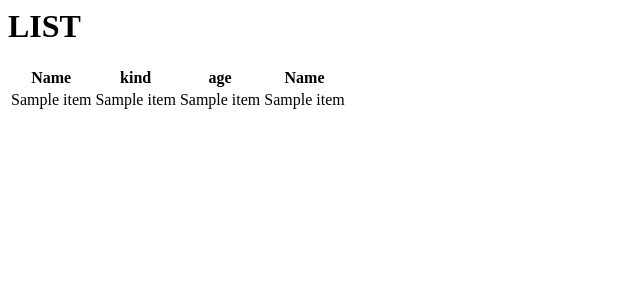
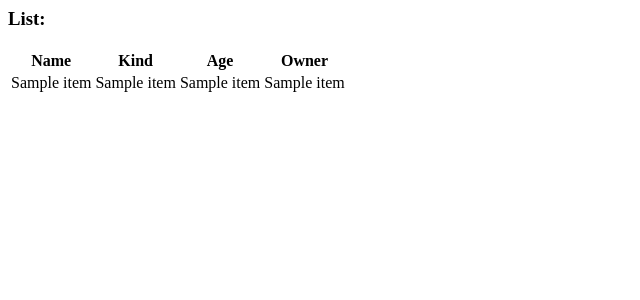
Before and after one commit to bibekmaharjan77/advanced-database-bibek, a Flask app: template topic-02-initial-flask-app/templates/list.html in a window 1280 px wide. Shown: the top 300 px of the page, without its empty margins (0-640 px from the left). Run offline with Flask 3, Linux system fonts and the light colour scheme; the template is opened without the code that fills it: most values are stand-ins (such as "Sample title", 1, 10 or a date in 2020).

Commit message:
fixed db list error

```diff
--- a/topic-02-initial-flask-app/app.py
+++ b/topic-02-initial-flask-app/app.py
@@ -15,13 +15,10 @@ def get_index():
 @app.route("/hello", methods=["GET"]) # This is a 'decoration' --connects routes to function
 @app.route("/hello/<name>", methods=["GET"]) # This is a 'decoration' --connects routes to function
 def get_hello(name = "world"):
-
     data = [
         {"name":"Bibek","age":26},
         {"name":"Sujan","age":29},
     ]
-
-
     return render_template("hello.html", data=data, prof={"name":name, "title":"Dr."})
     # return render_template("hello.html", name=name)
     #return("hello " + name + "!")
@@ -30,12 +27,21 @@ def get_hello(name = "world"):
 def get_bye():
     return("Bye")
 
-@app.route("/list", methods=['GET'])
+@app.route("/list", methods=["GET"])
 def get_list():
-    cursor = connection.cursor
+    cursor = connection.cursor()
     #fetching records
-    cursor.execute("select * from pets where type = ?",("dog",)) #in tuple, always put a comma
+    cursor.execute("""select * from pets where type = ?""",("dog",)) #in tuple, always put a comma
     rows = cursor.fetchall()
     for row in rows:
         print(row)
     return render_template("list.html", rows=rows)
+
+# @app.route("/list", methods=["GET"])
+# def get_list():
+#     cursor = connection.cursor()
+#     cursor.execute("""select * from pets where type=?""",("dog",))
+#     rows = cursor.fetchall()
+#     for row in rows:
+#         print(row)
+#     return render_template("list.html", rows=rows)
--- a/topic-02-initial-flask-app/templates/list.html
+++ b/topic-02-initial-flask-app/templates/list.html
@@ -1,11 +1,11 @@
 <html>
-    <h1> LIST</h1>
+    <h3>List:</h3>
     <table>
         <tr>
             <th>Name</th>
-            <th>kind</th>
-            <th>age</th>
-            <th>Name</th>
+            <th>Kind</th>
+            <th>Age</th>
+            <th>Owner</th>
         </tr>
         {% for item in rows %}
         <tr>
@@ -15,6 +15,5 @@
             <td>{{ item[4] }}</td>
         </tr>
         {% endfor %}
-
     </table>
 </html>
```
